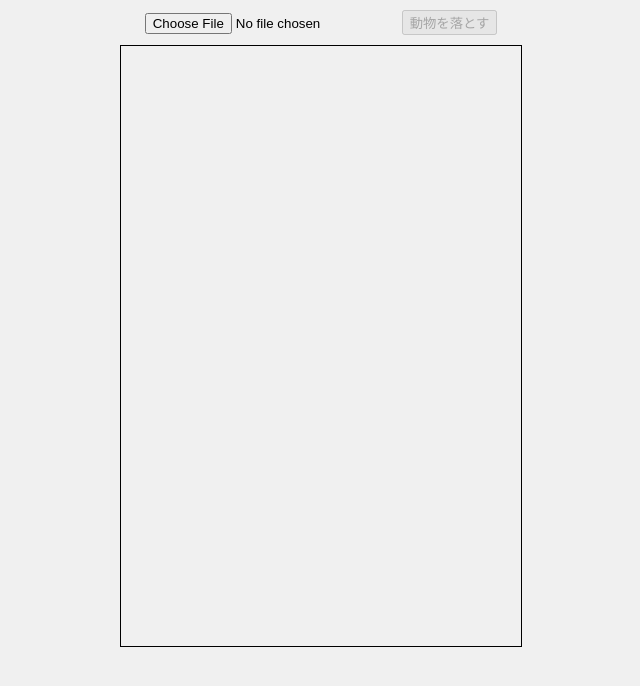
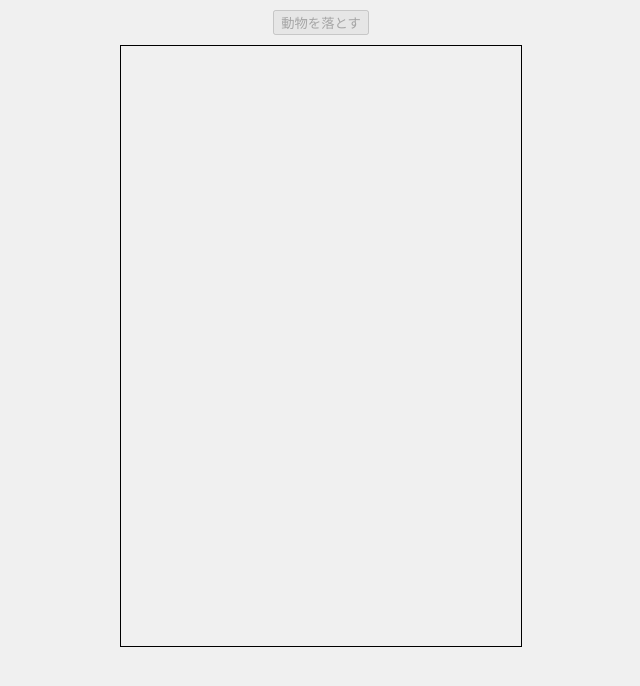
Before and after one commit to Eguchi-Kd/test-collision, a plain HTML site: page index.html in a window 1280 px wide. Shown: the whole page, without its empty margins (319-959 px from the left). Drawn offline with Linux system fonts and the light colour scheme.

Commit message:
Update index.html

```diff
--- a/index.html
+++ b/index.html
@@ -23,7 +23,7 @@
 </head>
 <body>
     <div id="uploadSection">
-        <input type="file" id="imageUploader" accept="image/*">
+        <input type="file" id="imageUploader" accept="image/*" style="display: none;">
         <button id="dropButton" disabled>動物を落とす</button>
     </div>
     <canvas id="gameCanvas" width="400" height="600"></canvas>
```
